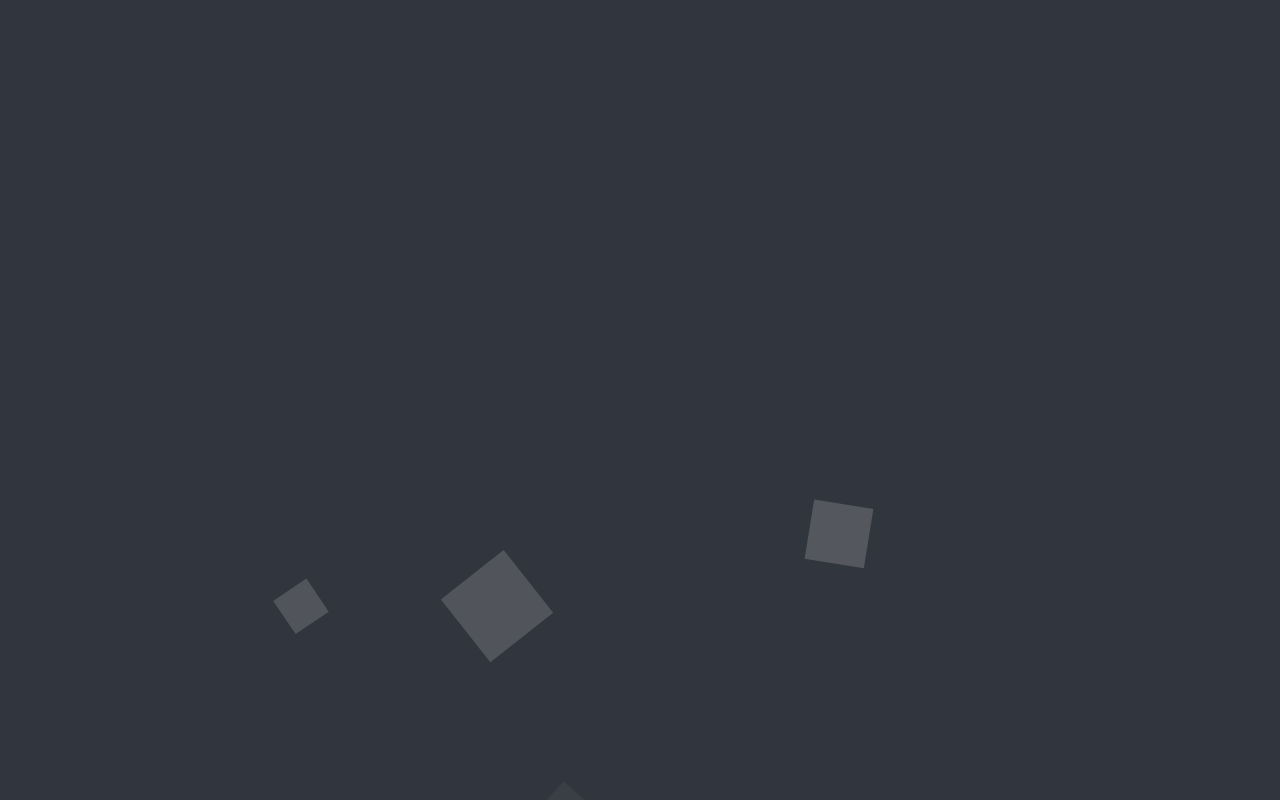
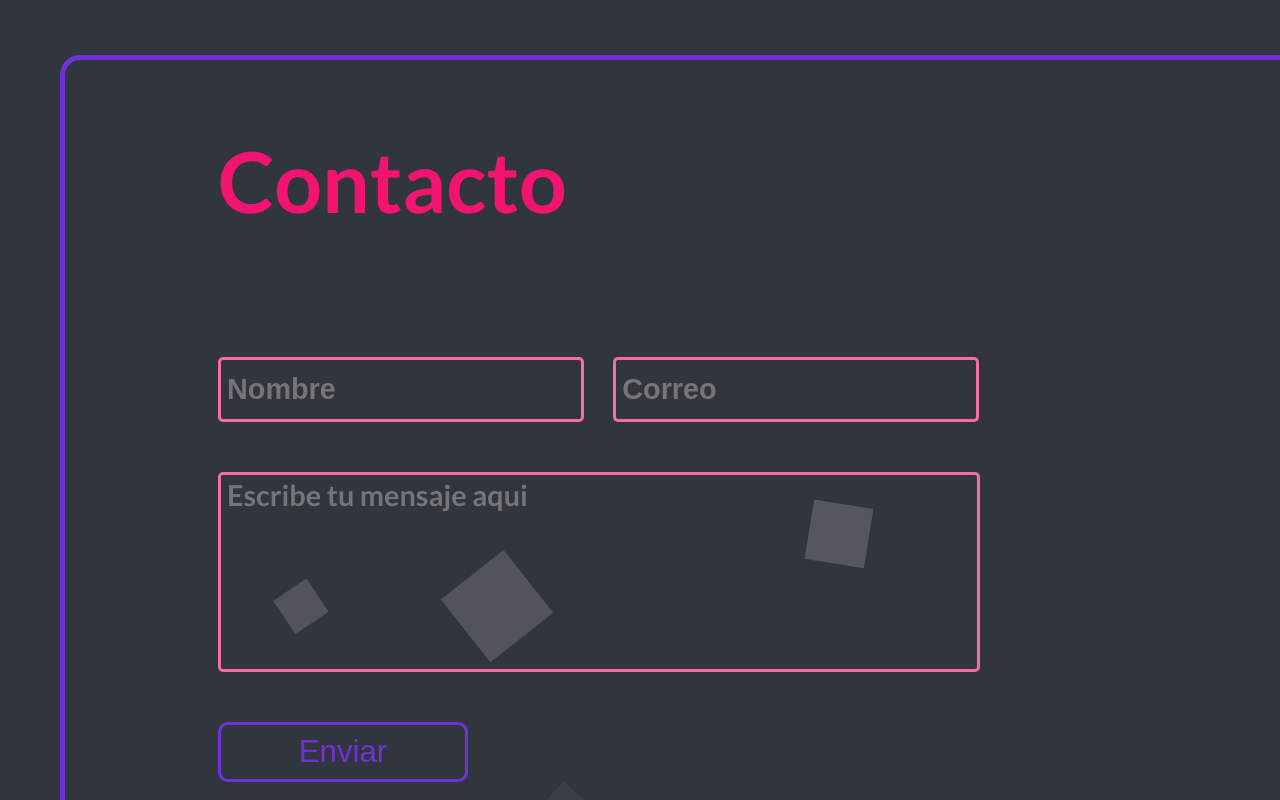
Before and after one commit to guzhdz/pagina-axolote, a React (Create React App) app: page / in a window 1280 px wide. Shown: the part 2000-2800 px from the top of the page. Built offline with nearby package versions, Linux system fonts and the light colour scheme.

Commit message:
Correcion error de animacion

```diff
--- a/src/sections/contact/_contact.scss
+++ b/src/sections/contact/_contact.scss
@@ -6,7 +6,6 @@
     width: 1800px;
     height: 900px;
     margin: 25px 60px;
-    border: 5px solid transparent;
     border-radius: 20px;
   }
 
@@ -15,7 +14,6 @@
     height: 186px;
     margin-left: calc(50% - 1098px / 2 - 198px);
     color: $color-5;
-    transform: translateX(-100%);
 
     .axolotl {
       color: $color-1;
@@ -33,7 +31,6 @@
     grid-template-rows: auto auto auto auto auto;
     row-gap: 20px;
     margin-left: calc(50% - 1098px / 2 - 198px);
-    transform: translateX(-100%);
   }
 
   .bg-bubbles {
@@ -128,13 +125,22 @@
 }
 
 .animation--appear {
+  transform: translateX(0%);
   animation: appear1 2s ease;
 }
 
 .animation--appear2 {
   animation: appear2 3s ease;
+  border: 5px solid $color-6;
 }
 
+.disappear {
+  transform: translateX(-100%);
+}
+
+.disappear2 {
+  border: 5px solid transparent;
+}
 @keyframes appear1 {
   0% {
     transform: translateX(-100%);
--- a/src/sections/contact/contact.jsx
+++ b/src/sections/contact/contact.jsx
@@ -7,9 +7,9 @@ import './contant.js'
 
 const Contact = () => (
     <div className="cont-contact">
-        <div className="container">
-            <h2 id="title">Contacto</h2>
-            <div className="form" id="form">
+        <div className="container disappear2">
+            <h2 id="title" className="disappear">Contacto</h2>
+            <div className="form disappear" id="form">
                 <Input type="text" label="Nombre"/>
                 <Input type="email" label="Correo"/>
                 <Textarea label="Escribe tu mensaje aqui" className="textarea"/>
--- a/src/sections/contact/contant.js
+++ b/src/sections/contact/contant.js
@@ -9,7 +9,9 @@ $(document).ready(function() {
         entries.forEach(elem => {
             if(elem.isIntersecting) {
                 elem.target.classList.add("animation--appear");
+                elem.target.classList.remove("disappear");
                 border.classList.add("animation--appear2");
+                border.classList.remove("disappear2");
             }
         });
     }
```
